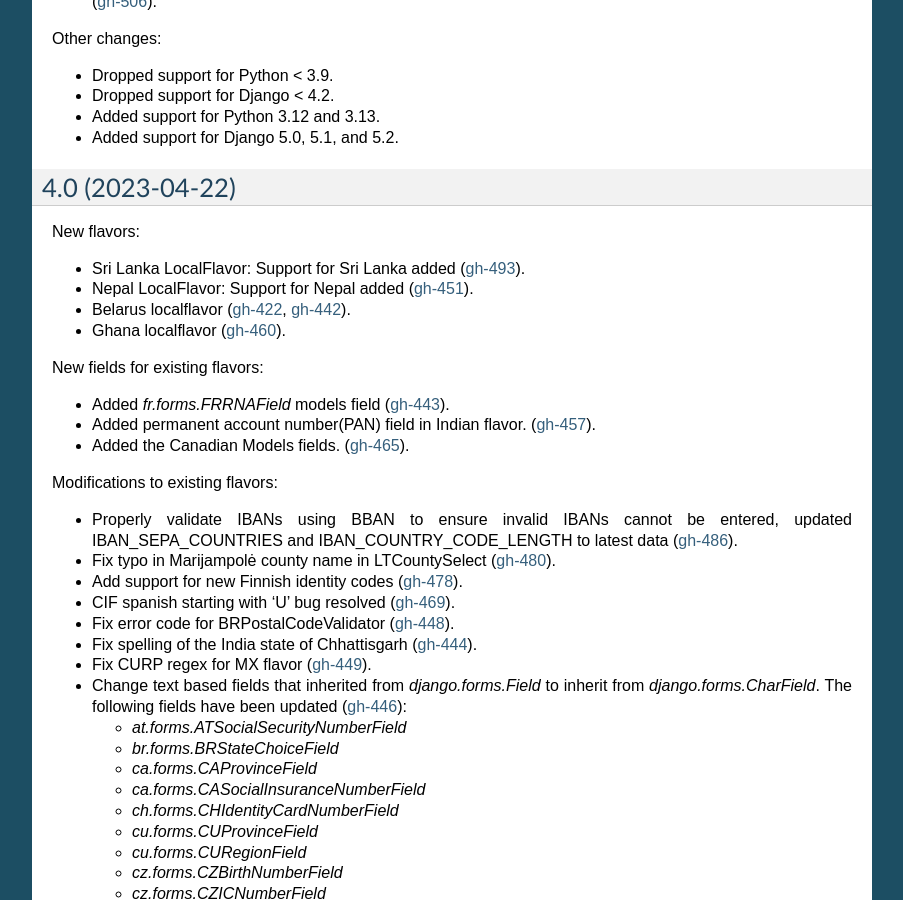
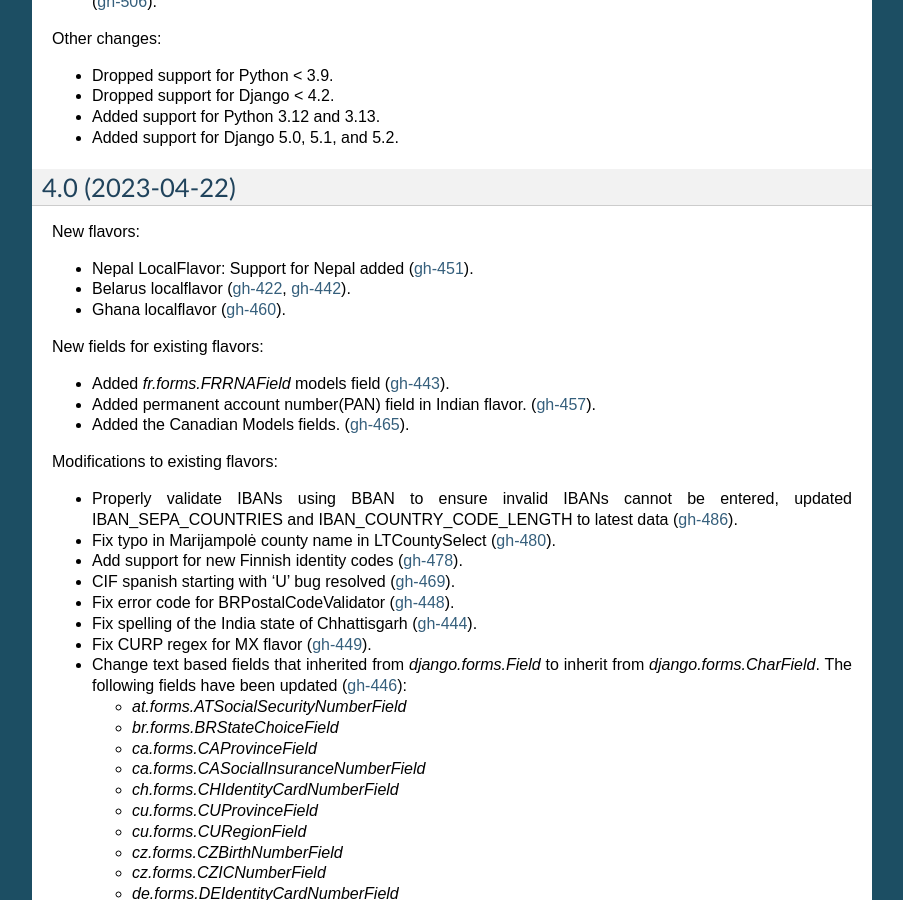
Before and after one commit to django/django-localflavor, a Sphinx documentation site: the page built from docs/changelog.rst, in a window 1280 px wide and 900 px high, scrolled down 1536 px. Shown: the whole window, without its empty margins (198-1101 px from the left). Built offline with Sphinx 7.4.7, drawn with Linux system fonts in a browser that asks for light colours.

Commit message:
Update changelog.rst

```diff
--- a/docs/changelog.rst
+++ b/docs/changelog.rst
@@ -94,8 +94,6 @@
 
 New flavors:
 
-- Sri Lanka LocalFlavor: Support for Sri Lanka added
-  (`gh-493 <https://github.com/django/django-localflavor/pull/493>`_).
 - Nepal LocalFlavor: Support for Nepal added
   (`gh-451 <https://github.com/django/django-localflavor/pull/451>`_).
 - Belarus localflavor
```
